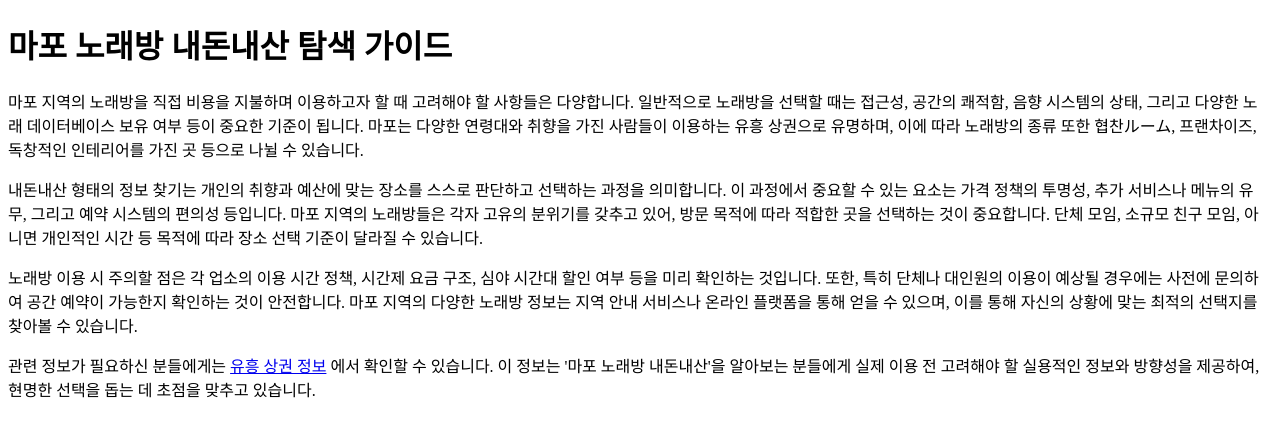
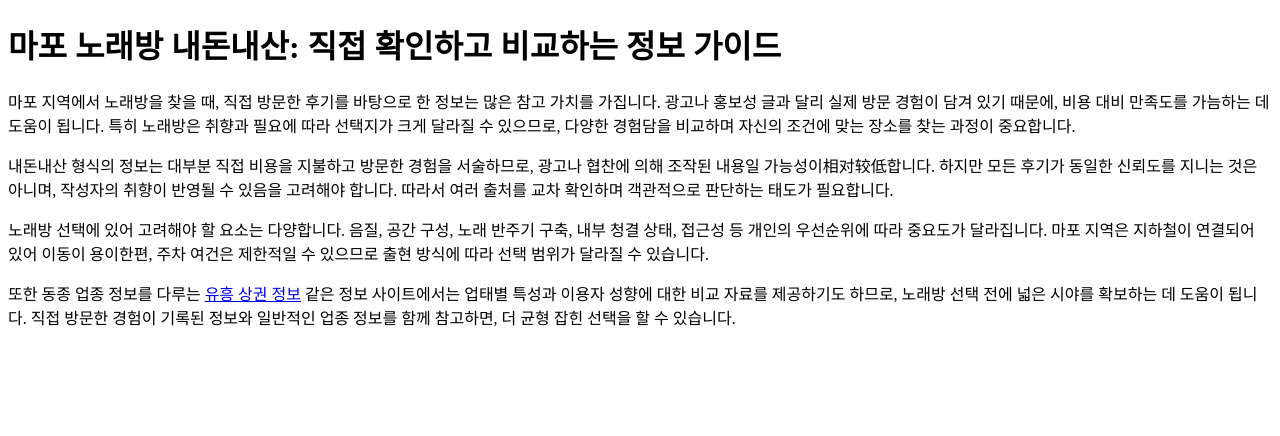
Before and after one commit to mqlwmsltm-arch/bp-t3b06-mp-kb-real, a plain HTML site: page posts/juice-1.html in a window 1280 px wide. Drawn offline with Linux system fonts and the light colour scheme.

Commit message:
deploy: garbage-free snapshot 2026-08-08T15:19:15.900Z

```diff
--- a/posts/juice-1.html
+++ b/posts/juice-1.html
@@ -2,20 +2,21 @@
 <html lang="ko">
 <head>
 <meta charset="UTF-8">
-<title>마포 노래방 내돈내산 정보 안내</title>
+<meta name="viewport" content="width=device-width, initial-scale=1.0">
+<title>마포 노래방 내돈내산 정보</title>
 <link rel="canonical" href="https://t3b06-mp-kb-real.maphoshirts.com/posts/juice-1.html">
   <meta name="bpaas-link-purpose" content="link-juice">
   <link rel="icon" type="image/svg+xml" href="../favicon.svg">
   <meta property="og:url" content="https://t3b06-mp-kb-real.maphoshirts.com/posts/juice-1.html">
-  <meta property="og:title" content="마포 노래방 내돈내산 정보 안내">
+  <meta property="og:title" content="마포 노래방 내돈내산 정보">
   <meta property="og:type" content="website">
   <meta name="twitter:card" content="summary">
 </head>
 <body>
-<h1>마포 노래방 내돈내산 탐색 가이드</h1>
-<p>마포 지역의 노래방을 직접 비용을 지불하며 이용하고자 할 때 고려해야 할 사항들은 다양합니다. 일반적으로 노래방을 선택할 때는 접근성, 공간의 쾌적함, 음향 시스템의 상태, 그리고 다양한 노래 데이터베이스 보유 여부 등이 중요한 기준이 됩니다. 마포는 다양한 연령대와 취향을 가진 사람들이 이용하는 유흥 상권으로 유명하며, 이에 따라 노래방의 종류 또한 협찬ルーム, 프랜차이즈, 독창적인 인테리어를 가진 곳 등으로 나뉠 수 있습니다.</p>
-<p>내돈내산 형태의 정보 찾기는 개인의 취향과 예산에 맞는 장소를 스스로 판단하고 선택하는 과정을 의미합니다. 이 과정에서 중요할 수 있는 요소는 가격 정책의 투명성, 추가 서비스나 메뉴의 유무, 그리고 예약 시스템의 편의성 등입니다. 마포 지역의 노래방들은 각자 고유의 분위기를 갖추고 있어, 방문 목적에 따라 적합한 곳을 선택하는 것이 중요합니다. 단체 모임, 소규모 친구 모임, 아니면 개인적인 시간 등 목적에 따라 장소 선택 기준이 달라질 수 있습니다.</p>
-<p>노래방 이용 시 주의할 점은 각 업소의 이용 시간 정책, 시간제 요금 구조, 심야 시간대 할인 여부 등을 미리 확인하는 것입니다. 또한, 특히 단체나 대인원의 이용이 예상될 경우에는 사전에 문의하여 공간 예약이 가능한지 확인하는 것이 안전합니다. 마포 지역의 다양한 노래방 정보는 지역 안내 서비스나 온라인 플랫폼을 통해 얻을 수 있으며, 이를 통해 자신의 상황에 맞는 최적의 선택지를 찾아볼 수 있습니다.</p>
-<p>관련 정보가 필요하신 분들에게는 <a class="anchor-link" href="https://tipdesk.site/" data-bpaas-link-target="t2-tipdesk">유흥 상권 정보</a> 에서 확인할 수 있습니다. 이 정보는 '마포 노래방 내돈내산'을 알아보는 분들에게 실제 이용 전 고려해야 할 실용적인 정보와 방향성을 제공하여, 현명한 선택을 돕는 데 초점을 맞추고 있습니다.</p>
+<h1>마포 노래방 내돈내산: 직접 확인하고 비교하는 정보 가이드</h1>
+<p>마포 지역에서 노래방을 찾을 때, 직접 방문한 후기를 바탕으로 한 정보는 많은 참고 가치를 가집니다. 광고나 홍보성 글과 달리 실제 방문 경험이 담겨 있기 때문에, 비용 대비 만족도를 가늠하는 데 도움이 됩니다. 특히 노래방은 취향과 필요에 따라 선택지가 크게 달라질 수 있으므로, 다양한 경험담을 비교하며 자신의 조건에 맞는 장소를 찾는 과정이 중요합니다.</p>
+<p>내돈내산 형식의 정보는 대부분 직접 비용을 지불하고 방문한 경험을 서술하므로, 광고나 협찬에 의해 조작된 내용일 가능성이相对较低합니다. 하지만 모든 후기가 동일한 신뢰도를 지니는 것은 아니며, 작성자의 취향이 반영될 수 있음을 고려해야 합니다. 따라서 여러 출처를 교차 확인하며 객관적으로 판단하는 태도가 필요합니다.</p>
+<p>노래방 선택에 있어 고려해야 할 요소는 다양합니다. 음질, 공간 구성, 노래 반주기 구축, 내부 청결 상태, 접근성 등 개인의 우선순위에 따라 중요도가 달라집니다. 마포 지역은 지하철이 연결되어 있어 이동이 용이한편, 주차 여건은 제한적일 수 있으므로 출현 방식에 따라 선택 범위가 달라질 수 있습니다.</p>
+<p>또한 동종 업종 정보를 다루는 <a class="anchor-link" href="https://tipdesk.site/" data-bpaas-link-target="t2-tipdesk">유흥 상권 정보</a> 같은 정보 사이트에서는 업태별 특성과 이용자 성향에 대한 비교 자료를 제공하기도 하므로, 노래방 선택 전에 넓은 시야를 확보하는 데 도움이 됩니다. 직접 방문한 경험이 기록된 정보와 일반적인 업종 정보를 함께 참고하면, 더 균형 잡힌 선택을 할 수 있습니다.</p>
 </body>
 </html>
```
